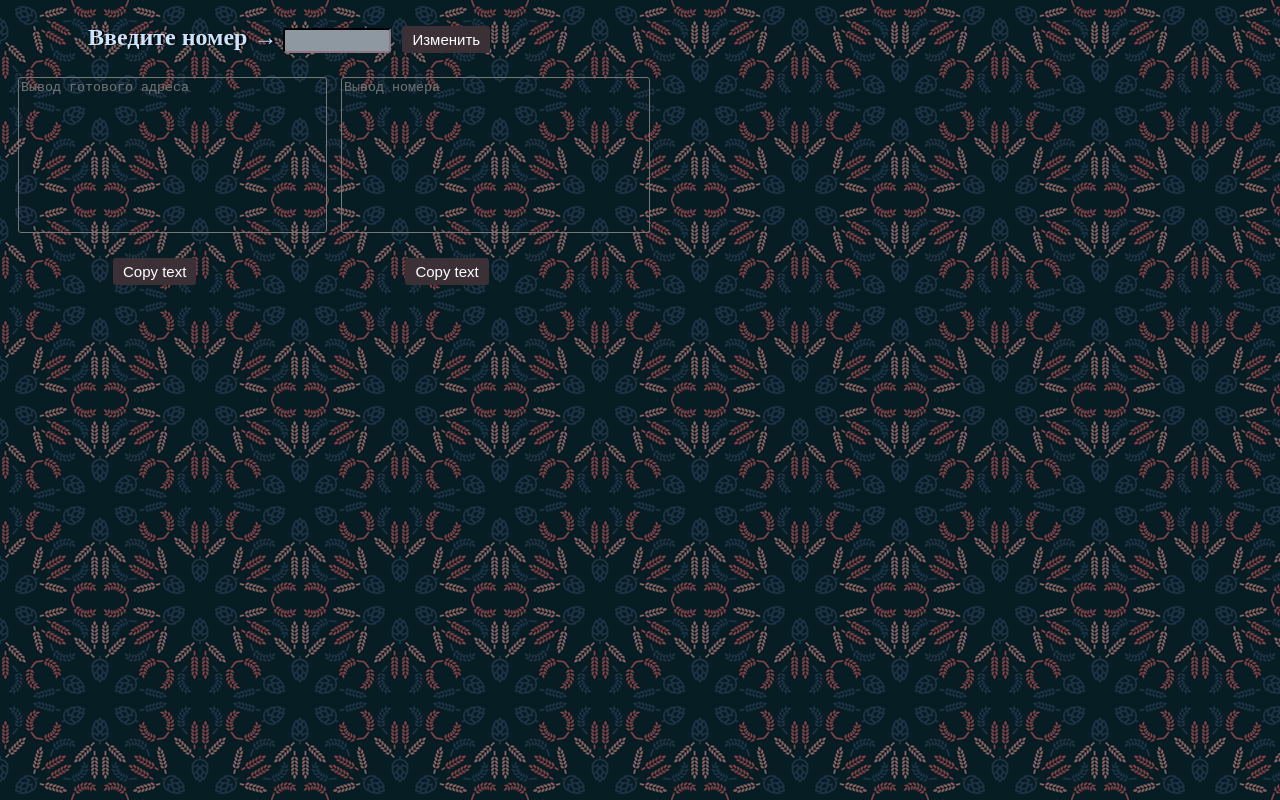
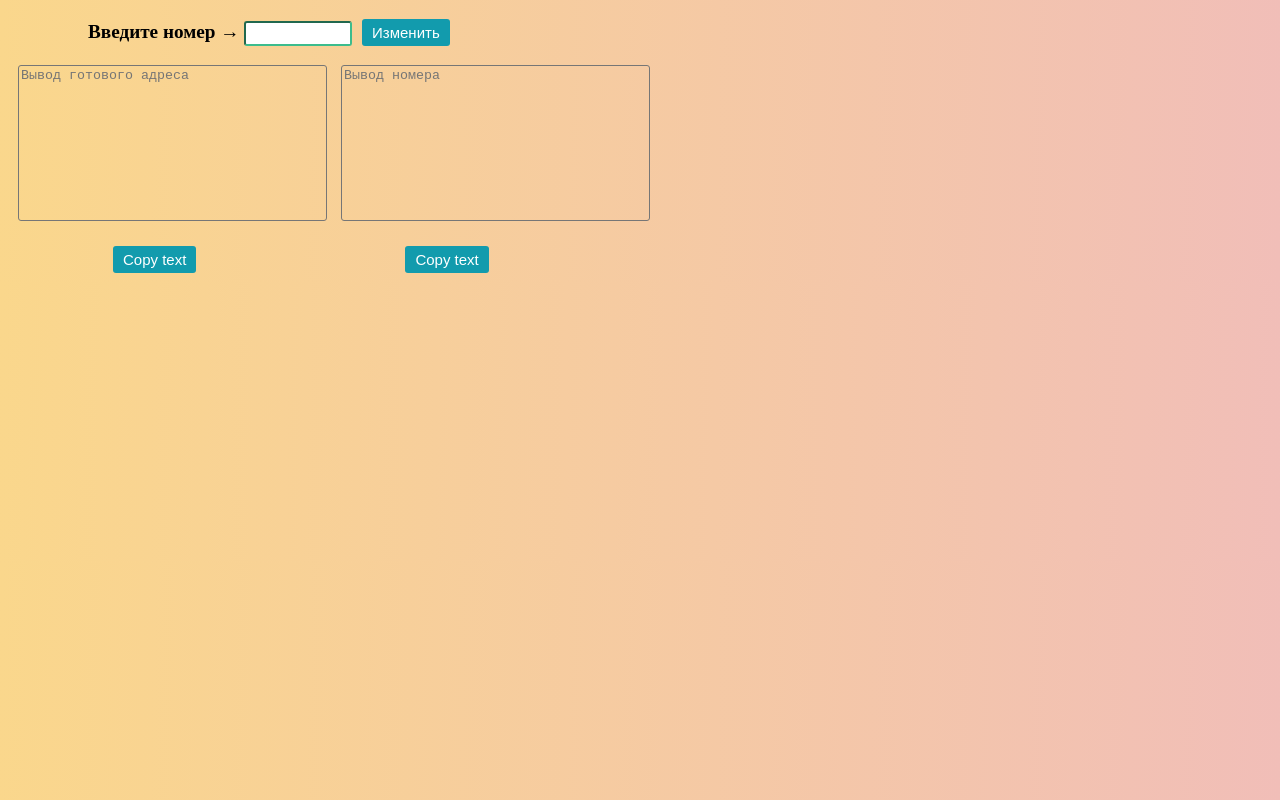
Before and after one commit to wtffox/wtffox.github.io, a plain HTML site: page index.html in a window 1280 px wide. Drawn offline with Linux system fonts and the light colour scheme.

Commit message:
Revert "color changes"
This reverts commit 2a2619b15594d7f9e8ddb107ef8c0daf32d03527.

```diff
--- a/app.js
+++ b/app.js
@@ -56,7 +56,7 @@ function copyTo() {
   copyText.select();
   copyText.setSelectionRange(0, 99999);
   document.execCommand("copy");
-  //alert("Copied the text: " + copyText.value);
+  alert("Copied the text: " + copyText.value);
 }
 function copyToo() {
 
@@ -64,5 +64,5 @@ function copyToo() {
   copyText.select();
   copyText.setSelectionRange(0, 99999);
   document.execCommand("copy");
- // alert("Copied the text: " + copyText.value);
+  alert("Copied the text: " + copyText.value);
 }
--- a/index.css
+++ b/index.css
@@ -1,16 +1,16 @@
 body {
-  background-image: url("wheat.png");
+  background: rgb(195,51,34);
+background: linear-gradient(-89deg, rgb(241, 190, 184) 0%, rgb(250, 215, 140) 100%);
 }
 #out {
-  font-size: 18pt;
+  font-size: larger;
   font-weight: bold;
   margin-left: 80px;
-  color: #c8e6ff;
-  text-shadow: 2px 0px rgb(0, 0, 0);;
+
 
 }
 #myBtn {
-  background-color: #3B3035;
+  background-color: rgb(18, 155, 173); /* Green */
   border: none;
   color: white;
   padding: 5px 10px;
@@ -25,11 +25,10 @@ body {
 input[type=number] {
   font-weight: bold  ;
   color: black;
-  border-color: #3B3035;
+  border-color: #3cbc8d;
   border-radius: 3px;
   width: 100px;
   height: 19px;
-  background-color: #8d98a1;
 
 }
 textarea {
@@ -39,11 +38,10 @@ textarea {
   border-radius: 3px;
   margin-left: 10px;
   background: transparent;
-  color: #c8e6ff;
 }
 
 #but1 {
-  background-color: #3B3035;
+  background-color: rgb(18, 155, 173); /* Green */
   border: none;
   color: white;
   padding: 5px 10px;
@@ -56,7 +54,7 @@ textarea {
 
 }
 #but2 {
-  background-color: #3B3035;
+  background-color: rgb(18, 155, 173); /* Green */
   border: none;
   color: white;
   padding: 5px 10px;
--- a/index.html
+++ b/index.html
@@ -6,13 +6,12 @@
  <link rel="stylesheet" href="index.css">
  </head>
  <body>
+  <div>
 
-
-<div>
      <p id="out">Введите номер → <input type="number" name="text" id="string"  min="100" max="99999">
   <input type="button" name="enter"
   value="Изменить" id = "myBtn" > </p>
-</div>
+
 
 
 
@@ -26,9 +25,8 @@
 
   <button onclick="copyToo()" id="but2">Copy text</button>
 
-
   <script src="app.js"></script>
-
+</div>
 </body>
 
 </html>
```
Also changed, not shown: bg.png (deleted), bg1.png (deleted), wheat.png (deleted).
